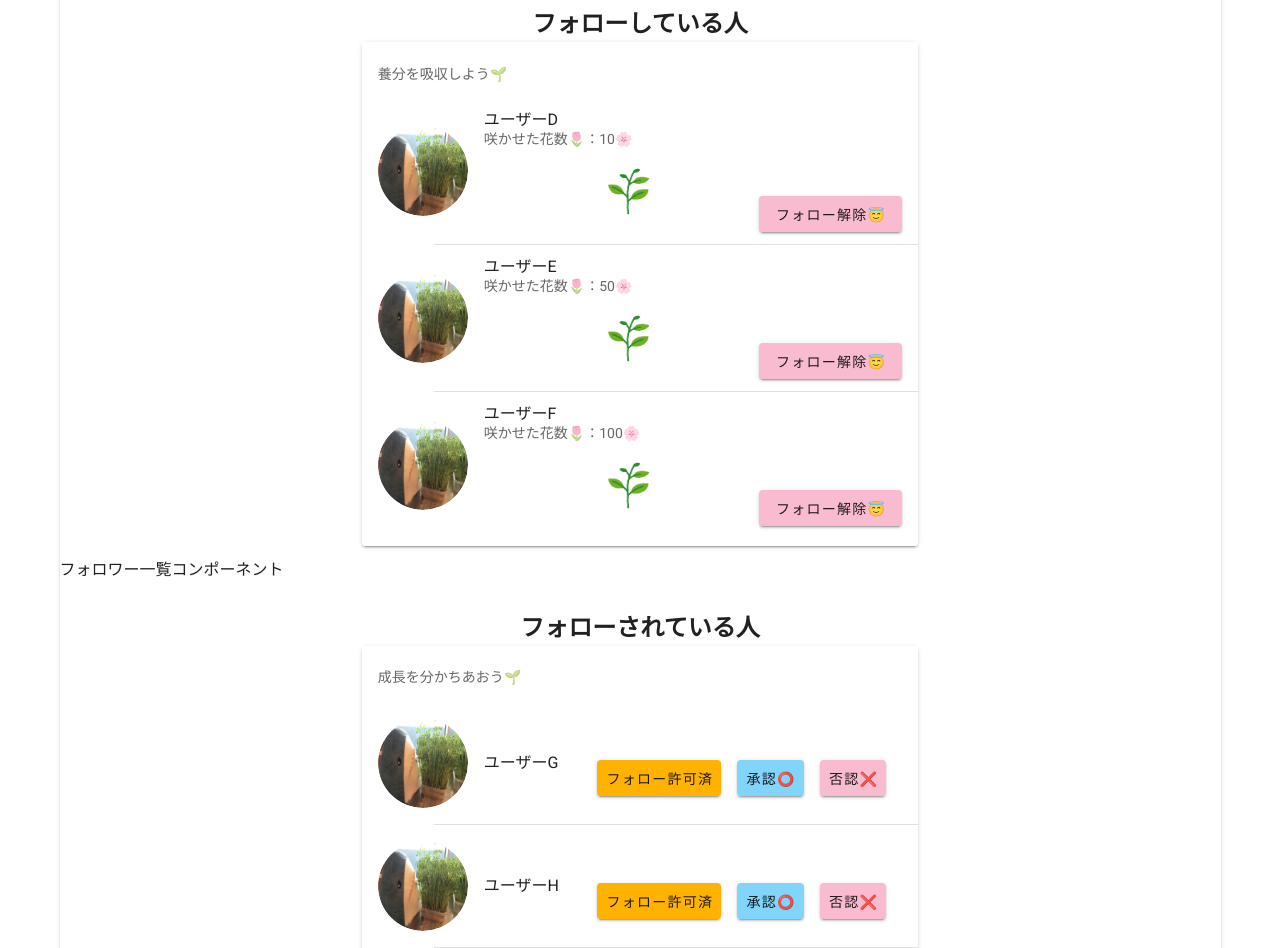
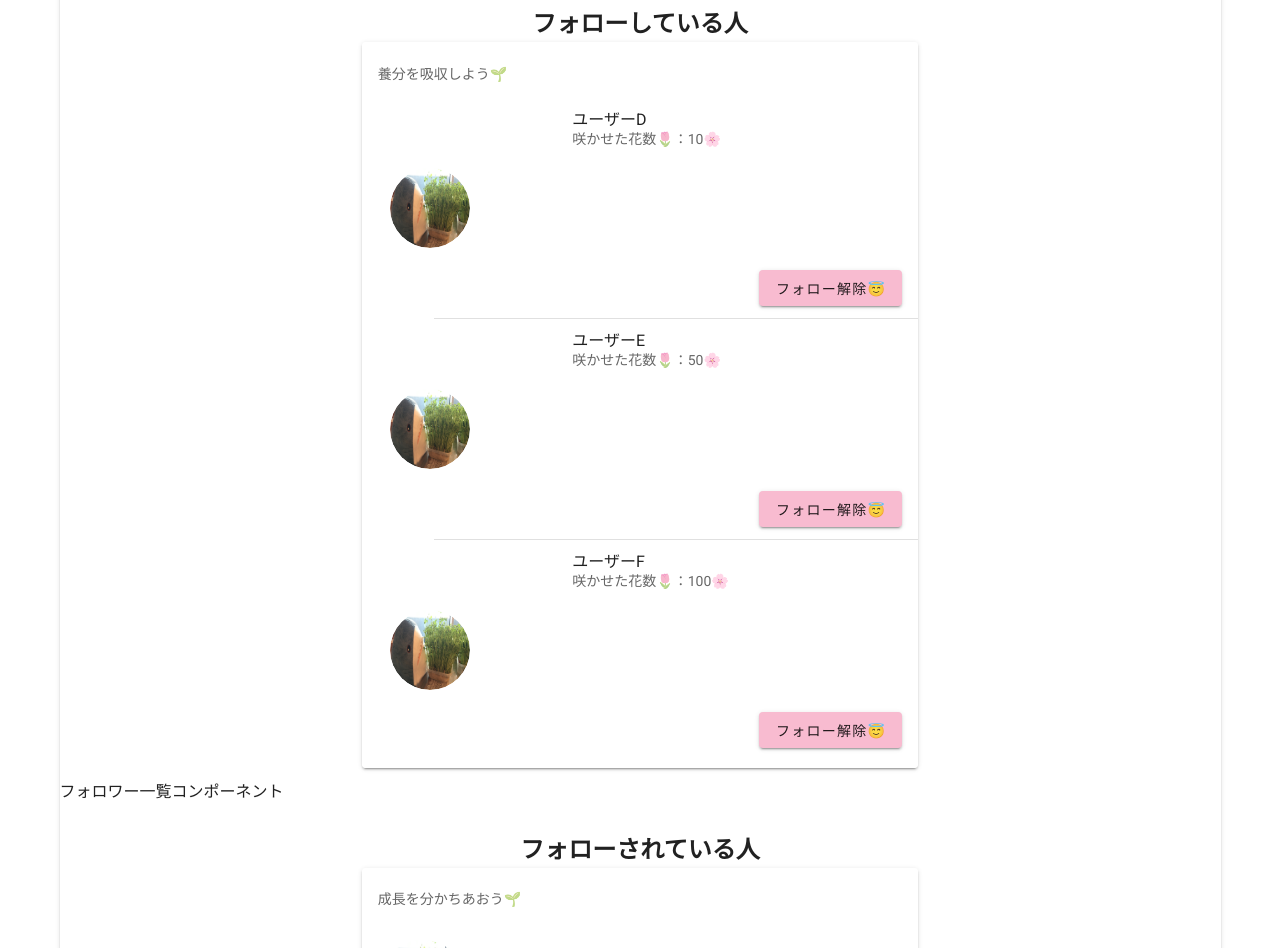
Before and after one commit to salt877/nyokki, a Vue app: page /follow in a window 1280 px wide. Shown: the part 920-1868 px from the top of the page. Built offline with nearby package versions, Linux system fonts and the light colour scheme.

Commit message:
カレンダーページ４分割

```diff
--- a/src/components/Chart.vue
+++ b/src/components/Chart.vue
@@ -12,8 +12,8 @@ export default {
      labels: ["1日", "5日", "10日", "15日", "20日", "25日", "30日"],
      datasets: [
        {
-         label: '自己達成度 (顔のマーク1~5)',
-         data: [3, 5, 4, 1, 2, 3, 5, 4],
+         label: '自己達成度 (😊 😐 😢)',
+         data: [3, 1, 2, 1, 2, 3, 1, 2],
          borderColor: 'rgba(255, 146, 51, 1)',
          backgroundColor: 'rgba(255, 146, 51, 0.2)',
        }
@@ -24,7 +24,7 @@ export default {
          yAxes: [{
              ticks: {
                  beginAtZero: true,
-                 max: 5,
+                 max: 3,
                 min: 0,
                 stepSize: 1,
                  callback: function(value, index, values) {
--- a/src/components/Follow.vue
+++ b/src/components/Follow.vue
@@ -25,16 +25,21 @@
               v-else
               :key="item.title"
             >
-              <v-list-item-avatar size="90">
+                <v-col>
+              <v-list-item-avatar size="80">
                 <img src="../images/same.jpeg">
               </v-list-item-avatar>
+                </v-col>
               <v-list-item-content>
                 <v-list-item-title v-html="item.title"></v-list-item-title>
                 <v-list-item-subtitle v-html="item.subtitle">
                 </v-list-item-subtitle>
-                <v-list-item-avatar size="50">
-                <img src="../images/flower4_15day.png">
+                <v-col></v-col>
+                <v-col>
+                <v-list-item-avatar size="100">
+                <NyokkiFlower></NyokkiFlower>
               </v-list-item-avatar>
+                </v-col>
               </v-list-item-content>
 
 
@@ -45,7 +50,6 @@
                 color="pink lighten-4"
                 @click="addNewCard()"
                >フォロー解除😇</v-btn>
-
               </v-list-item-action>
 
             </v-list-item>
@@ -59,7 +63,12 @@
 </template>
 
 <script>
+import NyokkiFlower from '../components/NyokkiFlower.vue';
+
   export default {
+    components:{
+      NyokkiFlower
+    },
     data: () => ({
       items: [
         { header: '養分を吸収しよう🌱' },
--- a/src/router.js
+++ b/src/router.js
@@ -36,9 +36,12 @@ export default new Router({
         { path: '/mypage', component: Mypage,
             children: [
             { path: '/profileChange', component: ProfileChange },
-            { path: '/follow', component: Follow },
             { path: '/follower', component: Follower },
             { path: '/nyokkiFlower', component: NyokkiFlower },
+            { path: '/follow', component: Follow ,
+        children:[
+            { path: '/nyokkiFlower', component: NyokkiFlower }
+            ]},
           ]
         },
         { path: '/registerDailyReport', component: RegisterDailyReport },
--- a/src/views/Calendar.vue
+++ b/src/views/Calendar.vue
@@ -4,12 +4,17 @@
     <v-col>
         <h2>カレンダー</h2>
         <CalendarComponent></CalendarComponent>
+
     </v-col>
+
     <v-col>
       <v-card>
         <h2>今月の自己達成度</h2>
         <Chart></Chart>
       </v-card>
+      <v-col>
+                <NyokkiFlower></NyokkiFlower>
+    </v-col>
     </v-col>
   </v-row>
 </v-container>
@@ -18,12 +23,14 @@
 <script>
 import CalendarComponent from '../components/CalendarComponent.vue';
 import Chart from '../components/Chart.vue';
+import NyokkiFlower from '../components/NyokkiFlower.vue';
 
   export default {
     name: "Calendar",
     components:{
       CalendarComponent,
-      Chart
+      Chart,
+      NyokkiFlower
     }
   };
 </script>
```
